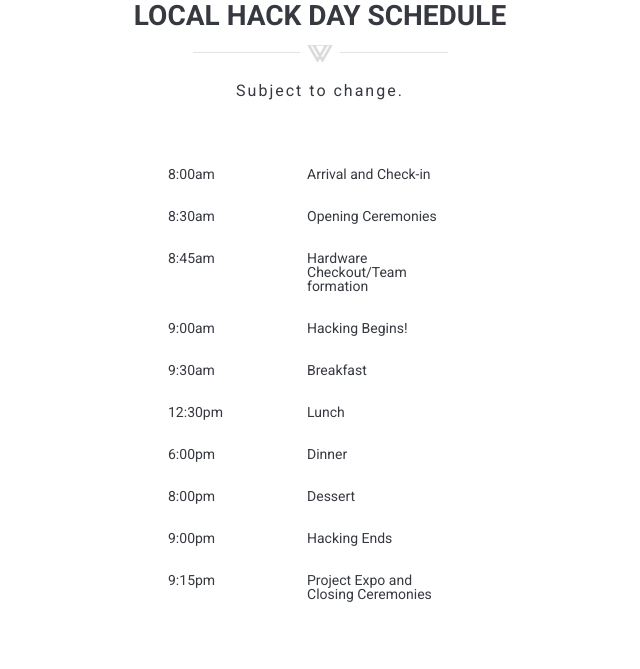
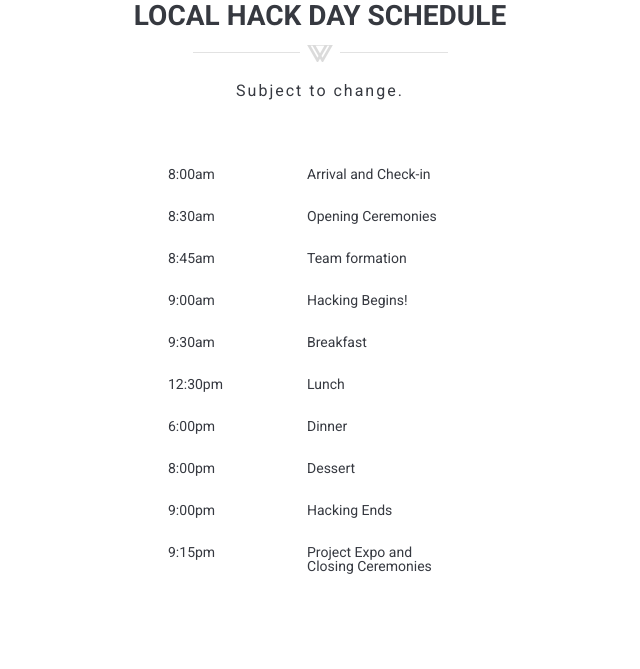
Before and after one commit to HackCU/LocalHackDay, a PHP site: page / in a window 1280 px wide. Shown: the part 2343-3012 px from the top of the page, without its empty margins (320-960 px from the left). Run offline with PHP 8.4, Linux system fonts and the light colour scheme.

Commit message:
schedule change

```diff
--- a/website/index.php
+++ b/website/index.php
@@ -237,7 +237,7 @@
                         </tr>
                         <tr>
                             <td>8:45am</td>
-                            <td>Hardware Checkout/Team formation</td>
+                            <td>Team formation</td>
                         </tr>
                         <tr>
                             <td>9:00am</td>
```
